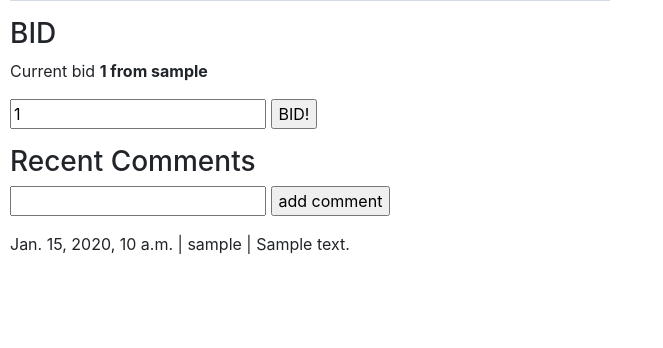
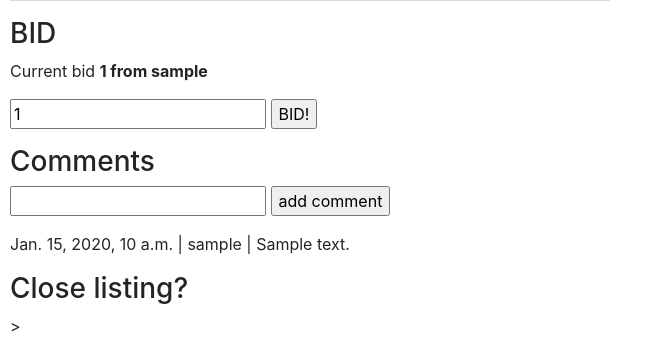
Before and after one commit to adamfknapp/commerce, a Django app: page /view_listing/1/ in a window 1280 px wide. Shown: the part 868-1216 px from the top of the page, without its empty margins (0-663 px from the left). Before the commit the page ends 1122 px from the top, so only its background shows below. Run offline with Django 3.2, Linux system fonts and the light colour scheme; a user stored in the database is signed in; tables that the repository leaves empty hold one stand-in row (values such as "Sample post"); grey boxes marked "Sample" are stand-in pictures; some libraries are stand-ins or nearby versions.

Commit message:
start of close listing

```diff
--- a/auctions/templates/auctions/view_listing.html
+++ b/auctions/templates/auctions/view_listing.html
@@ -19,22 +19,31 @@
         <!-- BIDS --------->
         <h3>BID</h3>
             <p>Current bid <b>{{  listing.get_price }} from {{listing.high_bidder}}</b> </p>
+
+            {% if user.is_authenticated %}
             <form action="{% url 'view_listing' listing.id %}" method="post">
                 {% csrf_token %}
                 <p>{{ bid_form.bid }}  <input type="submit" name="new_bid" value="BID!"> </p>
             </form>
-
+            {% endif  %}
 
         <!-- COMMENTS --------->
-        <h3>Recent Comments</h3>
+        <h3>Comments</h3>
 
+            {% if user.is_authenticated %}
             <form action="{% url 'view_listing' listing.id %}" method="post">
                 {% csrf_token %}
                 <p>{{ comment_form.comment }}  <input type="submit" name="new_comment" value="add comment"> </p>
             </form>
+            {% endif  %}
 
             {% for comment in comments %}
                 <p>{{ comment.time_create}} | {{ comment.creator}} | {{ comment.comment}}</p>
             {% endfor %}
 
+        <!-- CLOSE LISTING ----->
+        {% if request.user == listing.creator and user.is_authenticated %}
+            <h3> Close listing? </h3>>
+        {% endif  %}
+
 {% endblock %}
```
Also changed, not shown: auctions/forms.py (line endings or trailing spaces), auctions/models.py (line endings or trailing spaces).
